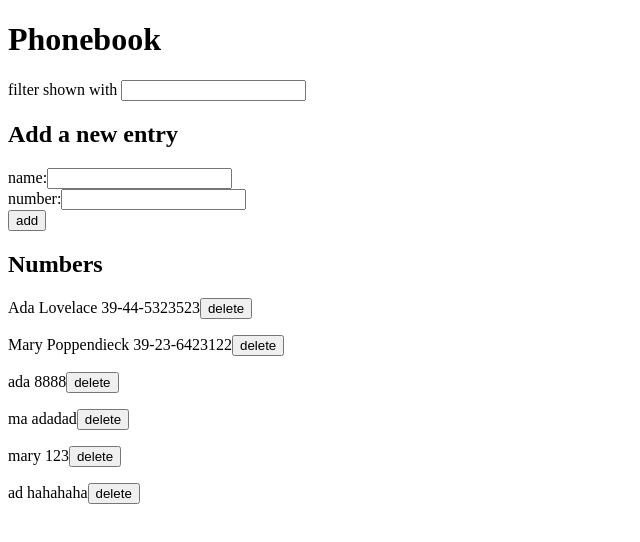
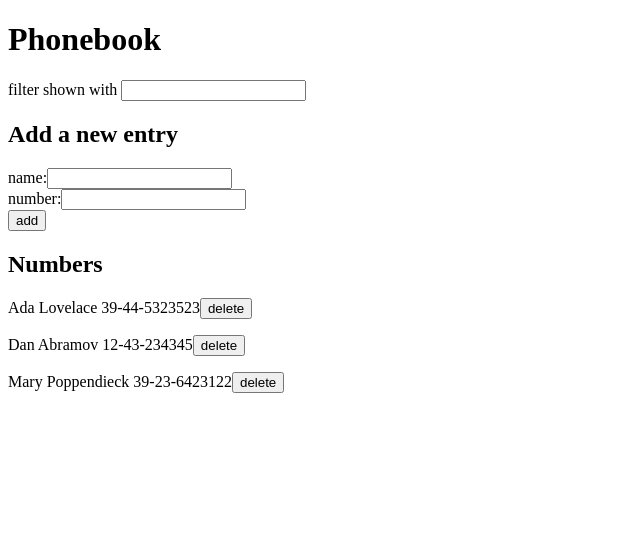
Before and after one commit to Niosni/FullStackOpen2023, a React (Vite) app in the folder osa2/puhelinluettelo/: page / in a window 1280 px wide. Shown: the top 542 px of the page, without its empty margins (0-640 px from the left). Built offline with nearby package versions, Linux system fonts and the light colour scheme; data requests are answered from the project's data file.

Commit message:
Puhelinluettelot clean up code

```diff
--- a/osa2/puhelinluettelo/db.json
+++ b/osa2/puhelinluettelo/db.json
@@ -6,29 +6,14 @@
       "id": 2
     },
     {
+      "name": "Dan Abramov",
+      "number": "12-43-234345",
+      "id": 3
+    },
+    {
       "name": "Mary Poppendieck",
       "number": "39-23-6423122",
       "id": 4
-    },
-    {
-      "name": "ada",
-      "number": "8888",
-      "id": 5
-    },
-    {
-      "name": "ma",
-      "number": "adadad",
-      "id": 7
-    },
-    {
-      "name": "mary",
-      "number": "123",
-      "id": 8
-    },
-    {
-      "name": "ad",
-      "number": "hahahaha",
-      "id": 9
     }
   ],
   "personsBase": [
--- a/osa2/puhelinluettelo/src/App.jsx
+++ b/osa2/puhelinluettelo/src/App.jsx
@@ -1,5 +1,4 @@
 import { useState, useEffect } from 'react'
-import axios from 'axios'
 import Filter from './components/Filter';
 import PersonForm from './components/PersonForm';
 import Persons from './components/Persons';
@@ -33,51 +32,50 @@ const App = () => {
 
   const updateNumber = () => {
     const oldPersonObject = persons.find(p => p.name == newName)
-    const newPersonObject = {
+    const updatedPersonObject = {
       ...oldPersonObject,
       number: newNumber
     }
     personService
-      .update(oldPersonObject.id, newPersonObject)
+      .update(oldPersonObject.id, updatedPersonObject)
       .then(returnedPerson =>
         setPersons(persons.map(person =>
-          person.id !== newPersonObject.id ? person : returnedPerson
+          person.id !== updatedPersonObject.id ? person : returnedPerson
         ))
       )
   }
 
-  const addDetails = (event) => {
-    event.preventDefault()
-
+  const askToUpdateNumber = () => {
     //handle duplicate names
     const allNames = persons.map(person => person.name)
     if (allNames.includes(newName)) {
       if (confirm(`${newName} is already added to the phonebook. Replace the old number with a new one?`)) {
         updateNumber()
-        return
+        return true
       } else {
-        return
+        return false
+      }
     }
   }
 
-    let personObject = {
+  const addDetails = (event) => {
+    event.preventDefault()
+    // Check if the name already exists
+    const personWasUpdated = askToUpdateNumber()
+    if (!personWasUpdated) {
+      const newPersonObject = {
         name: newName,
-    }
-    //Add number if one given
-    if (newNumber) {
-      personObject = {
-        ...personObject,
-        number: newNumber,
-      }
-      setNewNumber('')
+        number: newNumber
       }
 
       personService
-      .create(personObject)
+        .create(newPersonObject)
         .then(returnedPerson => {
           setPersons(persons.concat(returnedPerson))
           setNewName('')
+          setNewNumber('')
         })
+    }
   }
 
   const removePerson = (id, name) => {
@@ -90,7 +88,7 @@ const App = () => {
           ))
         })
         .catch(error => {
-        console.log('moro');
+          alert('The person you tried to remove is not on the database. Please refresh the page.')
         })
     }
     return
```
Lines whose indentation alone changed are shown as unchanged.
